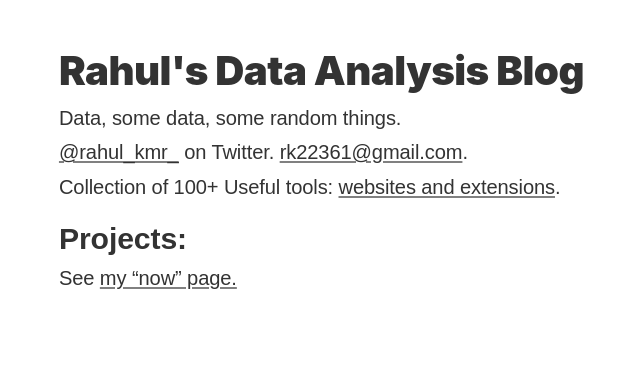
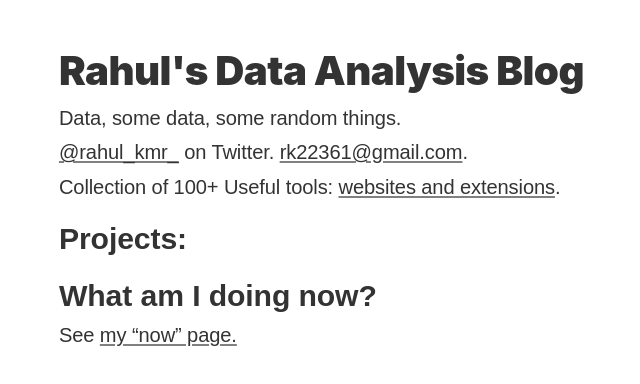
Before and after one commit to planetxi/data-analysis, a plain HTML site: page index.html in a window 1280 px wide. Shown: the whole page, without its empty margins (285-925 px from the left). Drawn offline with Linux system fonts and the light colour scheme; a web font is replaced by a local one.

Commit message:
Update index.html

```diff
--- a/index.html
+++ b/index.html
@@ -1,4 +1,3 @@
-
 <!DOCTYPE html>
 <html>
 <head>
@@ -7,7 +6,6 @@
 	<title>Data Analysis Blog</title>
 	<link rel="stylesheet" href="style.css" type="text/css" media="all">
 	<meta charset="utf-8">
-
 	<link rel="manifest" href="/site.webmanifest">
 </head>
 <body data-new-gr-c-s-check-loaded="14.1076.0" data-gr-ext-installed="">
@@ -28,83 +26,10 @@
 				</p>
 			</li>
 
-			<li>
-				<p>
-					<a href="#/">Constant Distractions</a>
-				</p>
-			</li>
-			<li>
-				<p>
-					<a href="#">Love is a skill</a>
-				</p>
-			</li>
-
-			<li>
-				<p>
-					<a href="ul.html">Unlearning is underrated skill</a>
-				</p>
-			</li>
-		</ul>
+-->
+	<h2 id="now">What am I doing now?</h2>
 
 
-		<ul>
-			<li>
-				<p>
-					<a href="safar.html" target="_blank">सफर बिना सफर का</a>
-				</p>
-			</li>
-		</ul>
-
-		<ul>
-			<li>
-				<p>
-					<a href="i.html" target="_blank">Power of Illusion</a>
-				</p>
-			</li>
-		</ul>
-
-	<h2 id=Poetries>Poetries</h2>
-
-
-
-	<h2 id=One liners>One Liners: </h2>
-
-		<ul>
-			<li>
-				<p>
-					<a href="https://twitter.com/rahul_kmr_/status/1616777397638172673" target="_blank">One glance into her eyes and I'm lost in their depths</a>
-				</p>
-			</li>
-		</ul>
-		<ul>
-			<li>
-				<p>
-					<a href="https://twitter.com/rahul_kmr_/status/1621133600916914176" target="_blank">Every time she looks at me with those eyes,<br>
-							I feel like I'm under a spell.✨</a>
-				</p>
-			</li>
-		</ul>
-		<ul>
-			<li>
-				<p>
-					<a href="https://x.com/rahul_kmr_/status/1517174582729330696?s=20" target="_blank">As human we<br>
-					Assume a lot.</a>
-				</p>
-			</li>
-		</ul>
-		<ul>
-			<li>
-				<p>
-					<a href="https://x.com/rahul_kmr_/status/1705677120545140807?s=20" target="_blank">A lot of things are wounds,<br>
-					Not everything is trauma.</a>
-				</p>
-			</li>
-		</ul>
-
-
-	<h2 id="now">What am I doing now?</h2>
-
--->
 	<p>See <a href="now.html" target="_blank">my “now” page.</a></p>
 
 	</main>
```
